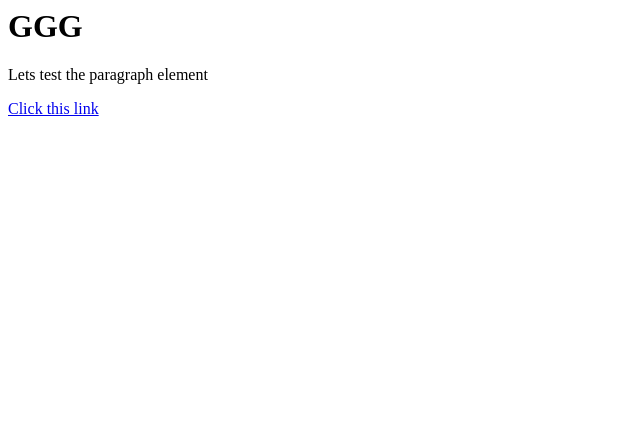
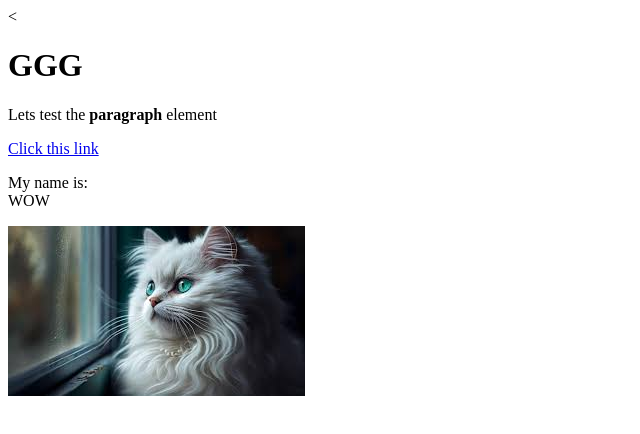
Before and after one commit to LuffyOA/cartoon-hero, a plain HTML site: page test.html in a window 1280 px wide. Shown: the whole page, without its empty margins (0-640 px from the left). Drawn offline with Linux system fonts and the light colour scheme.

Commit message:
Added a cat image

```diff
--- a/test.html
+++ b/test.html
@@ -1,3 +1,14 @@
-<h1>GGG </h1>
-<p>Lets test the paragraph element</p>
-<a href="https://google.com" target="_blank" title="let go to google">Click this link</a>
+<<!DOCTYPE html>
+<html>
+<head>
+	<title>Test page</title>
+</head>
+<body>
+      <h1>GGG </h1>
+      <p>Lets test the <b>paragraph</b> element</p>
+      <a href="https://google.com" target="_blank" title="let go to google">Click this link</a>
+      <p> My name is:<br>
+      WOW</p>
+      <img src="img/cat.jpeg">
+</body>
+</html>
```
Also changed, not shown: img/cat.jpeg (added).
